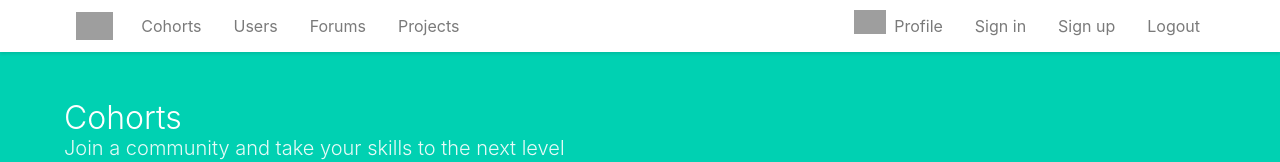
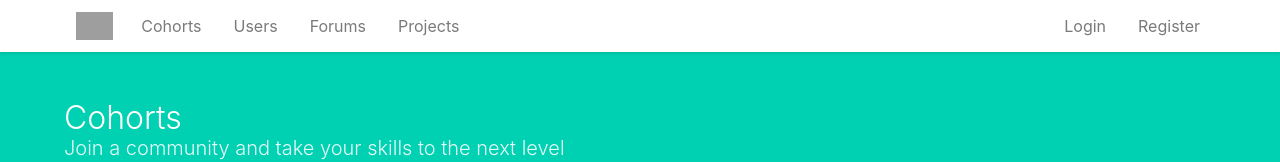
Before and after one commit to Chingu-cohorts/ChinguDevelopersNetwork, a Vue app in the folder client/: page / in a window 1280 px wide. Shown: the top 162 px of the page. Built offline with nearby package versions, Linux system fonts and the light colour scheme; no server answers; grey boxes are pictures that could not be loaded.

Commit message:
Add link to sign up page

```diff
--- a/client/src/components/Navbar.vue
+++ b/client/src/components/Navbar.vue
@@ -48,19 +48,16 @@
         </router-link>
         <a class="nav-item is-tab is-hidden-tablet">Forums</a>
         <a class="nav-item is-tab is-hidden-tablet">Projects</a>
-        <a class="nav-item is-tab">
-          <figure class="image is-32x32" style="margin-right: 8px;">
-            <img src="https://i.imgur.com/N8iiBNO.jpg">
-          </figure>
-          Profile
-        </a>
         <router-link
           :to="{name: 'SignIn'}"
           class="nav-item is-tab">
-          Sign in
+          Login
         </router-link>
-        <a class="nav-item is-tab">Sign up</a>
-        <a class="nav-item is-tab">Logout</a>
+        <router-link
+          :to="{name: 'SignUp'}"
+          class="nav-item is-tab">
+          Register
+        </router-link>
       </div>
     </div>
   </nav>
```
